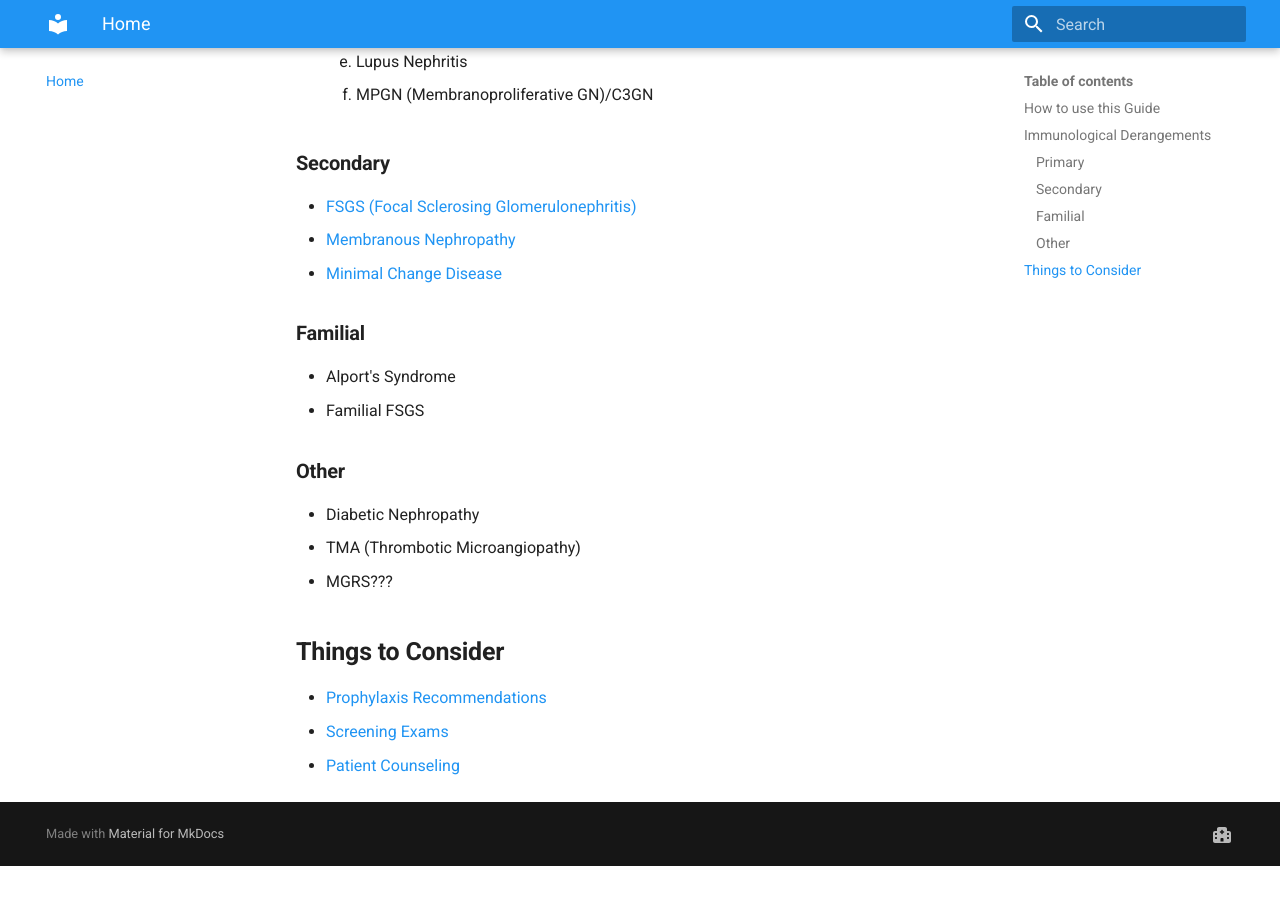
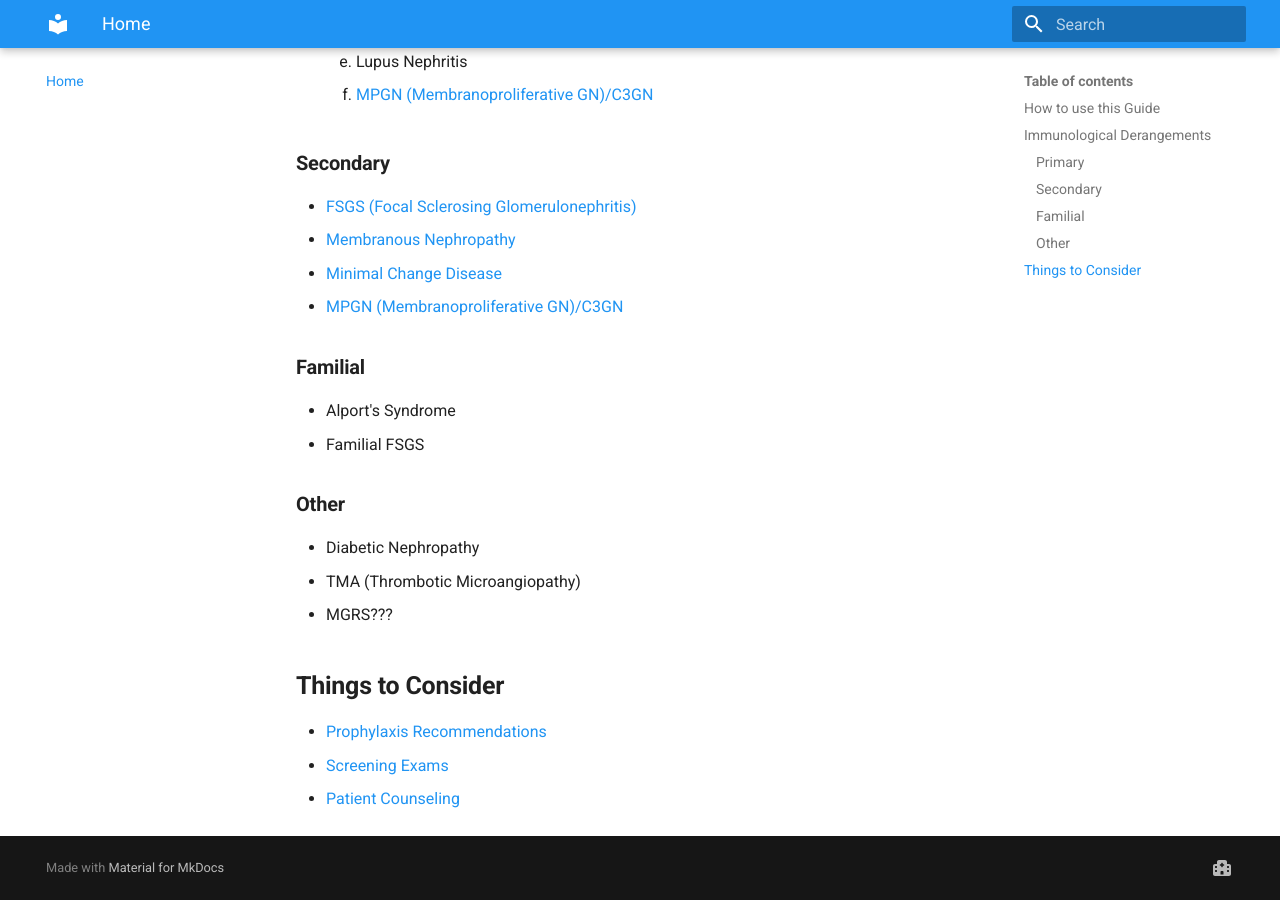
Before and after one commit to TTUNEPH2025/GN, an MkDocs documentation site: the page built from docs/index.md, in a window 1280 px wide and 900 px high, scrolled down 863 px. Built offline with MkDocs 1.6.1 and Material for MkDocs 9.7.7, drawn with Linux system fonts in a browser that asks for light colours; before the commit the page ends 1729 px from its top, so only the background shows below that.

Commit message:
Update index.md

```diff
--- a/docs/index.md
+++ b/docs/index.md
@@ -16,11 +16,12 @@
     3. ANCA associated GN
     4. IgAN
     5. Lupus Nephritis
-    6. MPGN (Membranoproliferative GN)/C3GN
+    6. [MPGN (Membranoproliferative GN)/C3GN](MPGN-C3GN.md)
 ### **Secondary**
 * [FSGS (Focal Sclerosing Glomerulonephritis)](FSGS.md)
 * [Membranous Nephropathy](Membranous.md)
 * [Minimal Change Disease](MCD.md)
+* [MPGN (Membranoproliferative GN)/C3GN](MPGN-C3GN.md)
 ### **Familial**
 * Alport's Syndrome
 * Familial FSGS
```
